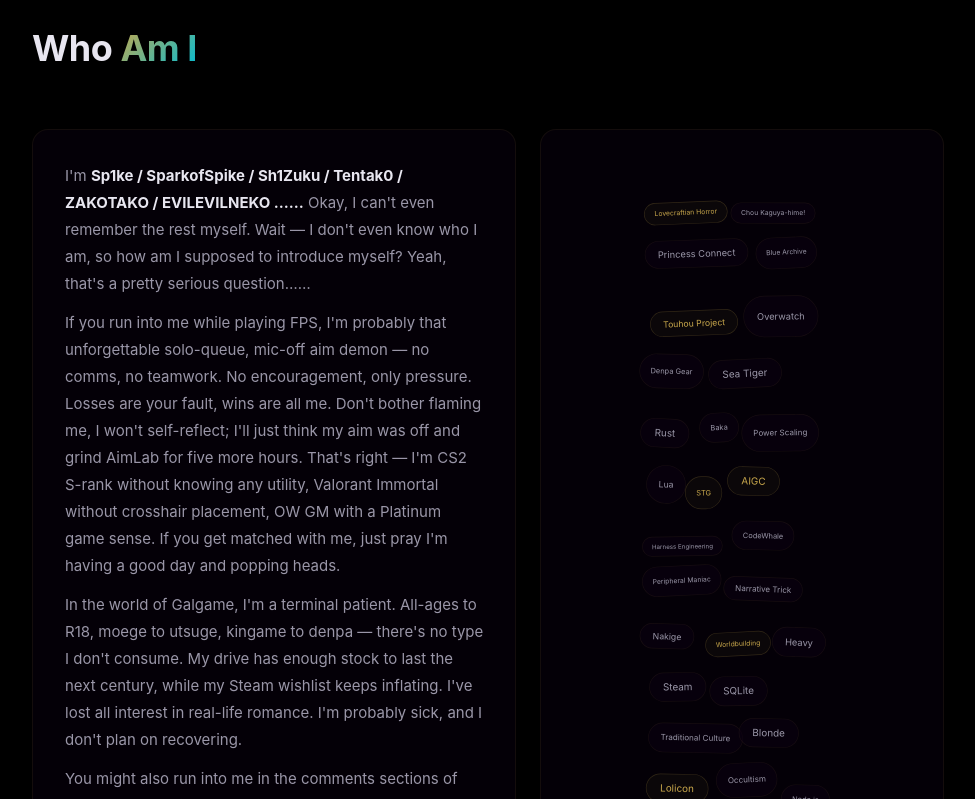
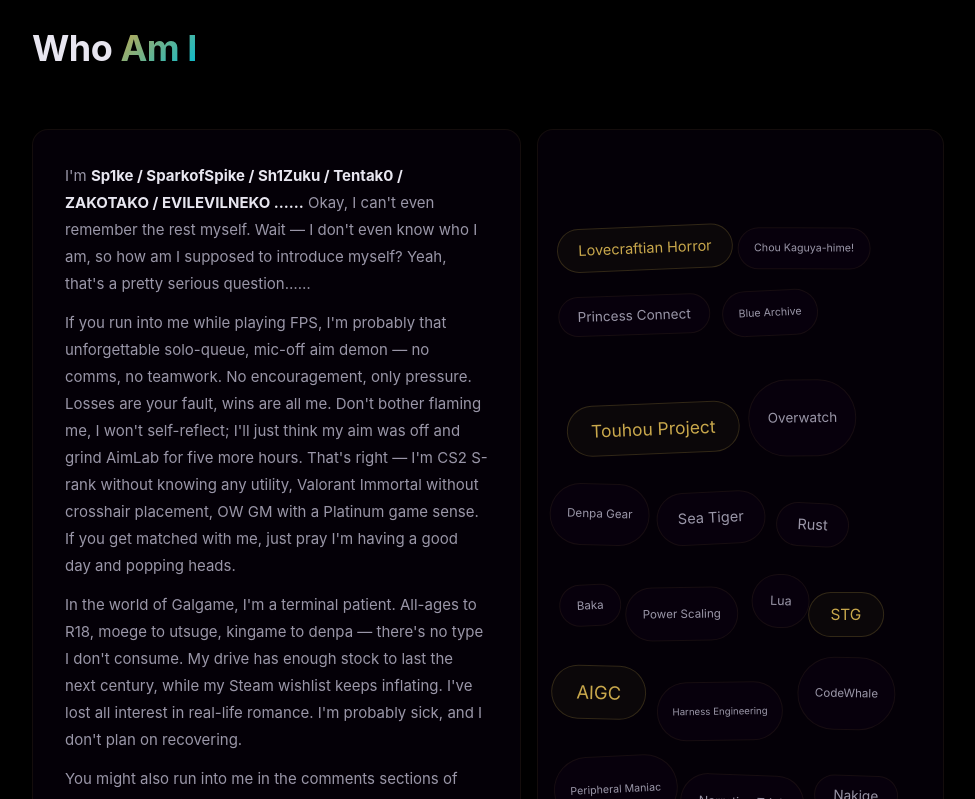
Before and after one commit to SparkofSpike/SparkofSpike.github.io, a Vue app: page / in a window 1280 px wide. Shown: the part 961-1760 px from the top of the page, without its empty margins (152-1127 px from the left). Built offline with nearby package versions, Linux system fonts and the light colour scheme.

Commit message:
fix: tag cloud scaling via CSS var, highlight tags larger, locale switch clipping fix

```diff
--- a/src/App.vue
+++ b/src/App.vue
@@ -1,5 +1,5 @@
 <script setup lang="ts">
-import { ref, computed, onMounted } from 'vue'
+import { ref, computed, onMounted, watch, nextTick } from 'vue'
 import StarField from './components/StarField.vue'
 import { useI18n, tagTranslations, t } from './i18n'
 
@@ -59,7 +59,8 @@
     ;[a[i], a[j]] = [a[j], a[i]]
   }
   return a.map(t => {
-    const fs = 10 + Math.random() * 7
+    const rawFs = t.highlight ? 14 + Math.random() * 6 : 10 + Math.random() * 6
+    const fs = Math.round(rawFs)
     return {
       ...t,
       rx: (Math.random() - 0.5) * 20,
@@ -78,31 +79,37 @@
   const right = document.querySelector<HTMLElement>('.about-skills')
   const cloud = document.querySelector<HTMLElement>('.skills-cloud')
   if (!left || !right || !cloud) return
-  // Clear previous transform so we measure the true layout
-  cloud.style.transform = 'none'
+  // Reset scale so we measure the true layout
+  cloud.style.setProperty('--cloud-scale', '1')
   right.style.maxHeight = ''
   const targetH = left.offsetHeight
   right.style.maxHeight = `${targetH}px`
-  const pad = 64
+  const pad = 32
   const contentH = cloud.scrollHeight
   if (contentH > targetH - pad) {
     const factor = (targetH - pad) / contentH
-    cloud.style.transform = `scale(${factor})`
-    cloud.style.transformOrigin = 'top center'
-  } else {
-    cloud.style.transform = 'none'
+    cloud.style.setProperty('--cloud-scale', String(factor))
   }
 }
 
 onMounted(() => {
   shuffledTags.value = shuffle(allTags)
-  syncRightHeight()
+  nextTick(() => {
+    syncRightHeight()
+  })
   window.addEventListener('resize', syncRightHeight)
   const gridEl = document.querySelector('.about-grid')
   if (gridEl) {
     const ro = new ResizeObserver(syncRightHeight)
     ro.observe(gridEl)
   }
+})
+
+// Re-sync tag scale on language switch
+watch(locale, () => {
+  const right = document.querySelector<HTMLElement>('.about-skills')
+  if (right) right.style.maxHeight = ''
+  nextTick(() => syncRightHeight())
 })
 </script>
 
@@ -177,8 +184,8 @@
               :style="tag.rx !== undefined ? {
                 transform: `translate(${tag.rx}px, ${tag.ry}px) rotate(${tag.rot}deg)`,
                 marginTop: `${tag.mt}px`,
-                fontSize: `${tag.fs}px`,
-                padding: `${tag.pv}px ${tag.ph}px`
+                fontSize: `calc(${tag.fs}px * var(--cloud-scale, 1))`,
+                padding: `calc(${tag.pv}px * var(--cloud-scale, 1)) calc(${tag.ph}px * var(--cloud-scale, 1))`
               } : {}">{{ tag.label }}</span>
           </div>
         </div>
@@ -306,14 +313,14 @@
   background: linear-gradient(90deg, transparent, rgba(201,168,76,0.15), transparent);
 }
 
-.about-grid { display: grid; grid-template-columns: 1.2fr 1fr; gap: 24px; align-items: start; }
+.about-grid { display: grid; grid-template-columns: 1.2fr 1fr; gap: 16px; align-items: start; }
 @media (max-width: 720px) { .about-grid { grid-template-columns: 1fr; } }
 .about-text { padding: 32px; display: flex; flex-direction: column; justify-content: center; }
 .about-text p { color: var(--text-secondary); margin-bottom: 12px; font-size: 15px; line-height: 1.8; }
 .about-text p:last-child { margin-bottom: 0; }
-.about-skills { padding: 32px; display: flex; align-items: flex-start; overflow: hidden; }
+.about-skills { padding: 32px 12px; display: flex; align-items: flex-start; overflow: hidden; }
 
-.skills-cloud { display: flex; flex-wrap: wrap; column-gap: 8px; row-gap: 24px; align-content: flex-start; padding: 24px 12px; }
+.skills-cloud { display: flex; flex-wrap: wrap; column-gap: 8px; row-gap: 24px; align-content: flex-start; padding: 24px 8px; }
 .skill-tag { display: inline-flex; align-items: center; border-radius: 999px; background: rgba(10,0,18,0.6); border: 1px solid rgba(201,168,76,0.08); color: var(--text-secondary); transition: all 0.3s; cursor: default; white-space: nowrap; }
 .skill-tag:hover { background: rgba(201,168,76,0.06); border-color: rgba(201,168,76,0.2); color: var(--text-primary); }
 .skill-tag.highlight { border-color: rgba(201,168,76,0.2); color: var(--text-accent); background: rgba(201,168,76,0.04); }
```
